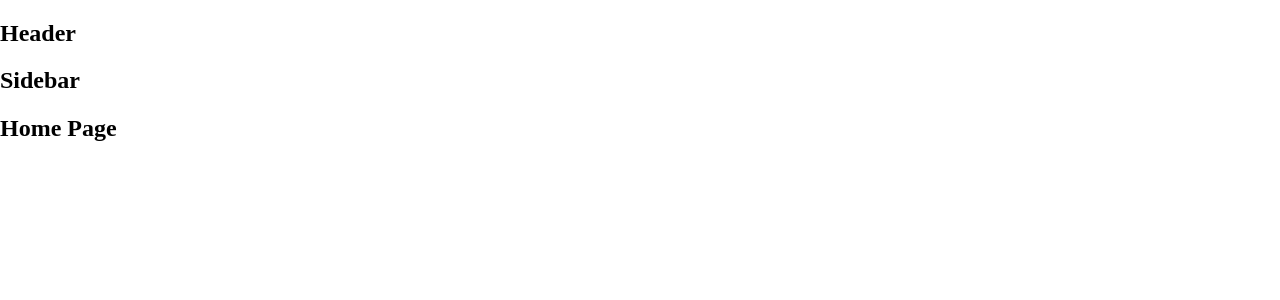
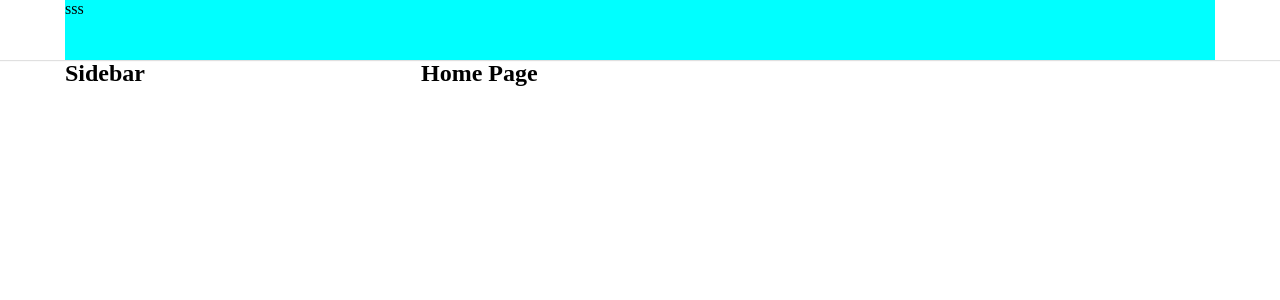
Before and after one commit to Nam-1810/reactJs, a React (Create React App) app: page / in a window 1280 px wide. Shown: the top 300 px of the page. Built offline with nearby package versions, Linux system fonts and the light colour scheme.

Commit message:
Update session 2

```diff
--- a/package.json
+++ b/package.json
@@ -6,6 +6,7 @@
     "@testing-library/jest-dom": "^5.17.0",
     "@testing-library/react": "^13.4.0",
     "@testing-library/user-event": "^13.5.0",
+    "classnames": "^2.3.2",
     "normalize.css": "^8.0.1",
     "react": "^18.2.0",
     "react-dom": "^18.2.0",
--- /dev/null
+++ b/src/components/Layout/DefaultLayout/DefaultLayout.module.scss
@@ -0,0 +1,15 @@
+.wrapper {
+    display: flex;
+    flex-direction: column;
+    align-items: center;
+}
+
+.container {
+    display: flex;
+    width: var(--default-layout-width);
+
+}
+
+.content {
+    flex: 1;
+}
--- a/src/components/Layout/DefaultLayout/Header/index.js
+++ /dev/null
@@ -1,5 +0,0 @@
-function Header() {
-    return <h2>Header</h2>;
-}
-
-export default Header;
--- /dev/null
+++ b/src/components/Layout/DefaultLayout/Sidebar/Sidebar.module.scss
@@ -0,0 +1,3 @@
+.wrapper {
+    width: 356px;
+}
--- a/src/components/Layout/DefaultLayout/Sidebar/index.js
+++ b/src/components/Layout/DefaultLayout/Sidebar/index.js
@@ -1,5 +1,12 @@
+import classNames from "classnames/bind";
+import styles from './Sidebar.module.scss'
+
+const cx = classNames.bind(styles)
+
 function Sidebar() {
-    return <h2>Sidebar</h2>;
+    return <aside className={cx('wrapper')}>
+        <h2>Sidebar</h2>
+    </aside>;
 }
 
 export default Sidebar;
--- a/src/components/Layout/DefaultLayout/index.js
+++ b/src/components/Layout/DefaultLayout/index.js
@@ -1,17 +1,22 @@
-import Header from "./Header";
+import classNames from "classnames/bind";
+import styles from './DefaultLayout.module.scss'
+import Header from "~/components/Layout/components/Header";
 import Sidebar from "./Sidebar";
 
+const cx = classNames.bind(styles)
+
 function DefaultLayout({ children }) {
-    return <div>
-        <Header></Header>
-        <div className="container">
-            <Sidebar></Sidebar>
-            <div className="content">
-                {children}
+    return (
+        <div className={cx('wrapper')}>
+            <Header></Header>
+            <div className={cx('container')}>
+                <Sidebar></Sidebar>
+                <div className={cx('content')}>
+                    {children}
+                </div>
             </div>
-        </div>
 
-    </div>;
+        </div>)
 }
 
 export default DefaultLayout;
--- a/src/components/Layout/HeaderOnly/Header/index.js
+++ /dev/null
@@ -1,5 +0,0 @@
-function Header() {
-    return <h2>Header</h2>;
-}
-
-export default Header;
--- a/src/components/Layout/HeaderOnly/index.js
+++ b/src/components/Layout/HeaderOnly/index.js
@@ -1,4 +1,4 @@
-import Header from "./Header";
+import Header from "~/components/Layout/components/Header";
 
 function DefaultLayout({ children }) {
     return <div>
--- /dev/null
+++ b/src/components/Layout/components/Header/Header.module.scss
@@ -0,0 +1,13 @@
+.wrapper {
+    width: 100%;
+    height: var(--default-layout-header-hight);
+    box-shadow: 0px 1px 1px rgb(0 0 0 /12%);
+    display: flex;
+    justify-content: center;
+}
+
+.inner {
+    height: 100%;
+    width: var(--default-layout-width);
+    background-color: aqua;
+}
--- /dev/null
+++ b/src/components/Layout/components/Header/index.js
@@ -0,0 +1,14 @@
+import classNames from "classnames/bind";
+import styles from './Header.module.scss'
+
+const cx = classNames.bind(styles)
+
+function Header() {
+    return <header className={cx('wrapper')}>
+        <div className={cx('inner')}>
+sss
+        </div>
+    </header>;
+}
+
+export default Header;
--- a/src/components/globalStyle/GlobalStyle.scss
+++ b/src/components/globalStyle/GlobalStyle.scss
@@ -1 +1,12 @@
 @import 'normalize.css';
+
+:root {
+    --default-layout-header-hight: 60px;
+    --default-layout-width: 1150px;
+}
+
+*{
+    margin: 0;
+    padding: 0;
+    box-sizing: border-box  ;
+}
```
Also changed, not shown: 1 other file (tests, documents, lock files or other folders).
